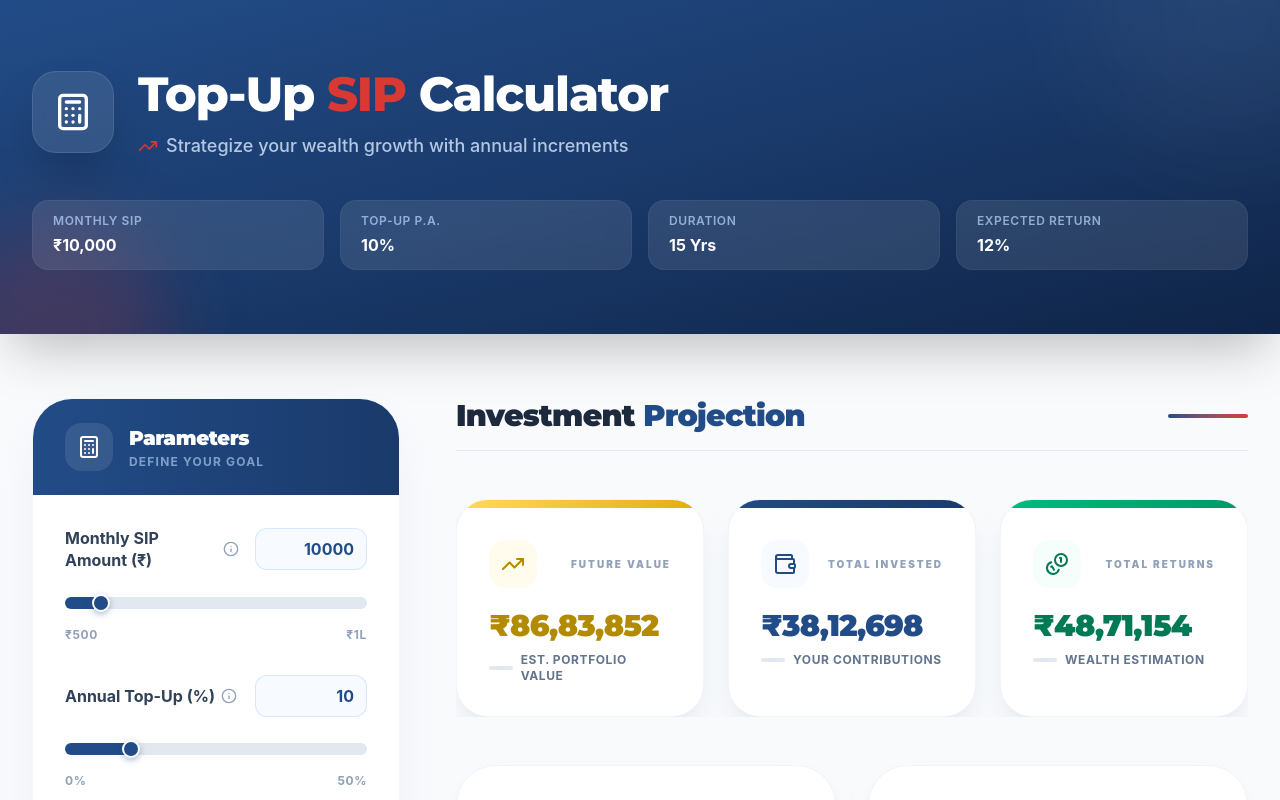
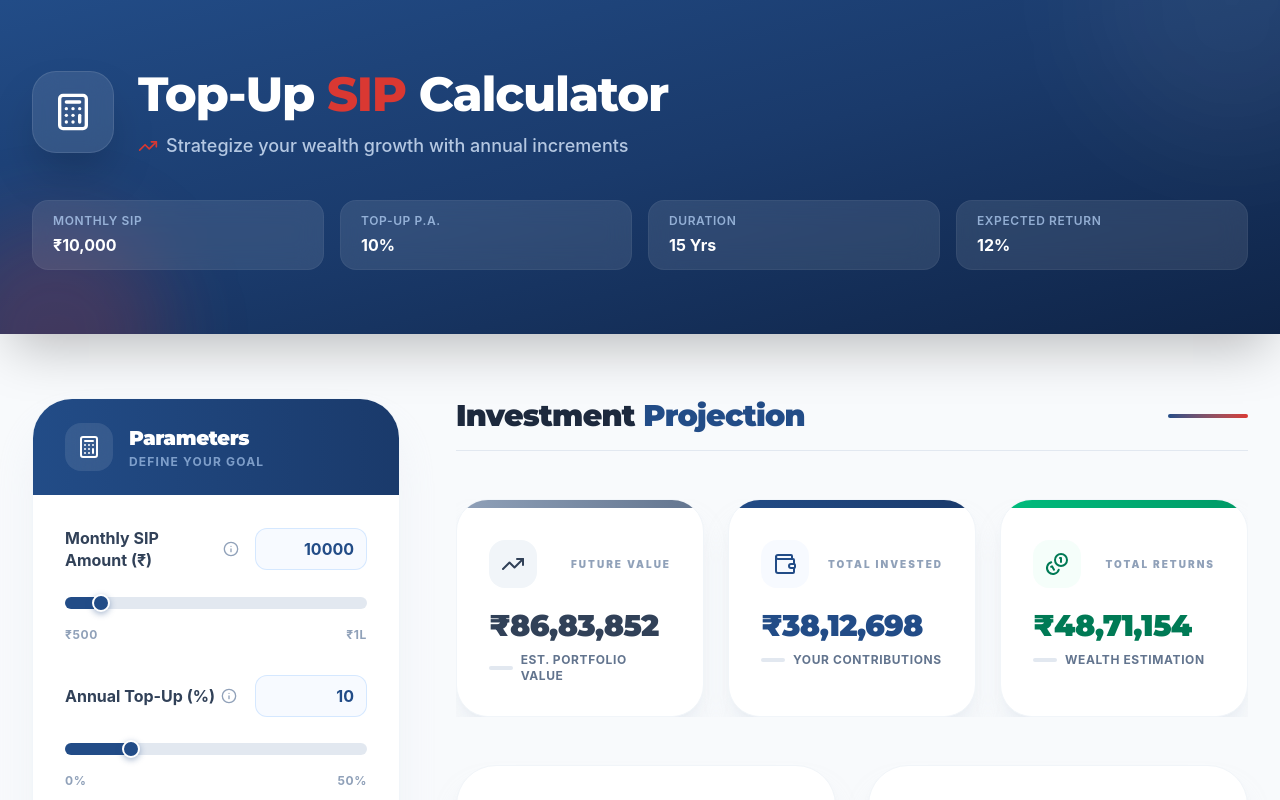
Before and after one commit to CappyBara06/top-up-sip-calculator-ui, a Next.js app: page / in a window 1280 px wide. Shown: the top 800 px of the page. Built offline with nearby package versions, Linux system fonts and the light colour scheme.

Commit message:
Change Future Value card color to grey

```diff
--- a/src/components/ResultCards.tsx
+++ b/src/components/ResultCards.tsx
@@ -45,9 +45,9 @@ export const ResultCards: React.FC<ResultCardsProps> = ({
       sublabel: "Est. Portfolio Value",
       value: futureValue,
       icon: <TrendingUp className="h-6 w-6" aria-hidden="true" />,
-      accentColor: "from-[#FFDB58] to-[#e1ad01]",
-      valueColor: "text-[#b28b00]",
-      bgColor: "bg-[#FFDB58]/10",
+      accentColor: "from-slate-400 to-slate-500",
+      valueColor: "text-slate-700",
+      bgColor: "bg-slate-100",
     },
     {
       label: "Total Invested",
```
